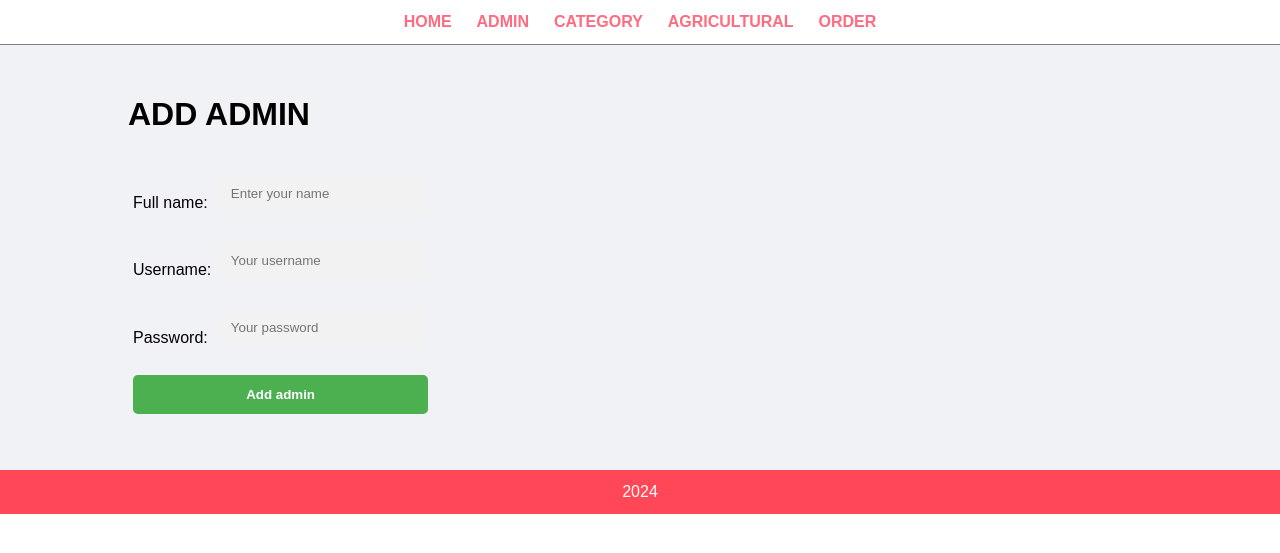
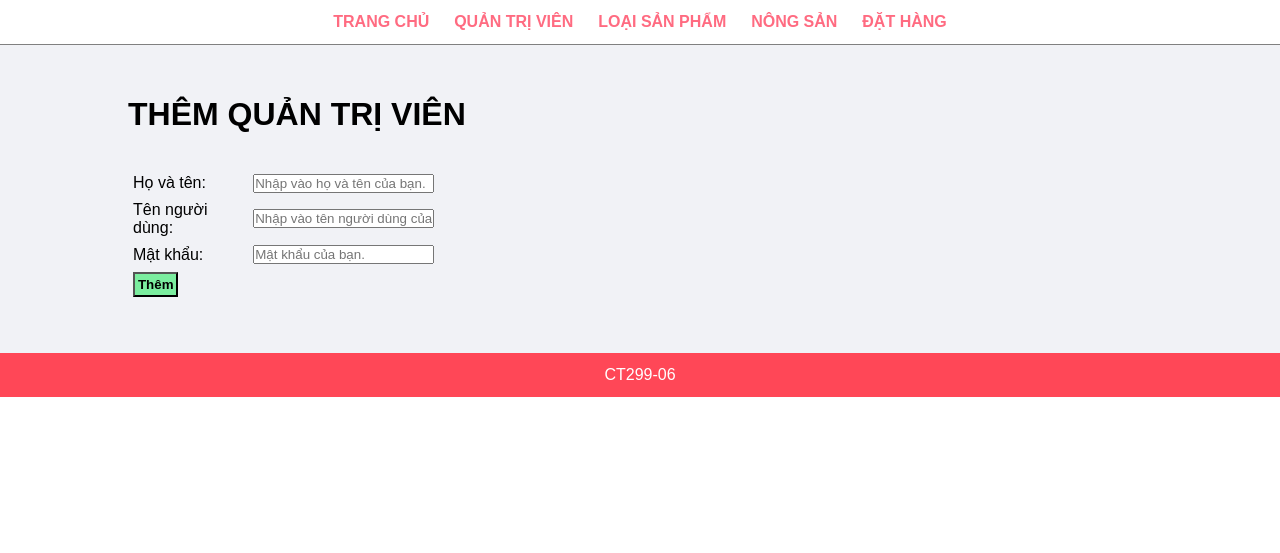
Before and after one commit to duongnhu10/AgriMarketHub_V1, a PHP site: page /admin/add-admin.php in a window 1280 px wide. Shown: the top 553 px of the page. Run offline with PHP 8.4, Linux system fonts and the light colour scheme.

Commit message:
update ns_v2

```diff
--- a/admin/add-admin.php
+++ b/admin/add-admin.php
@@ -2,7 +2,7 @@
 
 <div class="main-content">
     <div class="wrapper">
-        <h1>ADD ADMIN</h1>
+        <h1>THÊM QUẢN TRỊ VIÊN</h1>
         <br><br>
 
         <?php
@@ -17,29 +17,29 @@
             <table class="tbl-30">
 
                 <tr>
-                    <td>Full name: </td>
+                    <td>Họ và tên: </td>
                     <td>
-                        <input type="text" name="full_name" placeholder="Enter your name">
+                        <input type="text" name="ho_va_ten" placeholder="Nhập vào họ và tên của bạn.">
                     <td>
                 </tr>
 
                 <tr>
-                    <td>Username: </td>
+                    <td>Tên người dùng: </td>
                     <td>
-                        <input type="text" name="username" placeholder="Your username">
+                        <input type="text" name="ten_nguoi_dung" placeholder="Nhập vào tên người dùng của bạn.">
                     <td>
                 </tr>
 
                 <tr>
-                    <td>Password: </td>
+                    <td>Mật khẩu: </td>
                     <td>
-                        <input type="password" name="password" placeholder="Your password">
+                        <input type="password" name="mat_khau" placeholder="Mật khẩu của bạn.">
                     <td>
                 </tr>
 
                 <tr>
                     <td colspan="2">
-                        <input type="submit" name="submit" class="btn-secondary" value="Add admin">
+                        <input type="submit" name="submit" class="btn-secondary" value="Thêm">
                     </td>
                 </tr>
 
@@ -59,15 +59,15 @@ if (isset($_POST['submit'])) {
     // echo "Button Clicked";
 
     //1. Get the data from Form
-    $full_name = $_POST['full_name'];
-    $username = $_POST['username'];
-    $password = md5($_POST['password']); //Password Encryption with MD5
+    $ho_va_ten = $_POST['ho_va_ten'];
+    $ten_nguoi_dung = $_POST['ten_nguoi_dung'];
+    $mat_khau = md5($_POST['mat_khau']); //Password Encryption with MD5
 
     //2. SQL Query to Save the data into database
-    $sql = "INSERT INTO tbl_admin SET
-            full_name = '$full_name',
-            username = '$username',
-            password = '$password'
+    $sql = "INSERT INTO admin SET
+            ho_va_ten = '$ho_va_ten',
+            ten_nguoi_dung = '$ten_nguoi_dung',
+            mat_khau = '$mat_khau'
     ";
 
     //3. Executting Query and Save Data in Database
@@ -78,14 +78,14 @@ if (isset($_POST['submit'])) {
         //Data Inserted
         //echo "Data Inserted";
         //Create a Session Variable to Display Message
-        $_SESSION['add'] = "<div class='success'>Admin Added Successfully</div>";
+        $_SESSION['add'] = "<div class='success'>Thêm quản trị viên thành công.</div>";
         //Redirect Page to Manager Admin
         header("location:" . SITEURL . "admin/manager-admin.php");
     } else {
         //Failed to Insert
         // echo "Faile to Insert Data";
         //Create a Session Variable to Display Message
-        $_SESSION['add'] = "<div class='error'>Failed to Add Admin</div>";
+        $_SESSION['add'] = "<div class='error'>Thêm quản trị viên thất bại.</div>";
         //Redirect Page to Add Admin
         header("location:" . SITEURL . "admin/add-admin.php");
     }
--- a/admin/delete-admin.php
+++ b/admin/delete-admin.php
@@ -7,7 +7,7 @@ include('../config/constants.php'); //Out of admin
 $id = $_GET['id'];
 
 //2. Create SQL Query to Delete Admin
-$sql = "DELETE FROM tbl_admin WHERE id=$id";
+$sql = "DELETE FROM admin WHERE id=$id";
 
 //Execute the query
 $res = mysqli_query($conn, $sql);
@@ -18,14 +18,14 @@ if ($res == true) {
     //Query Executed Successfully and Admin Deleted
     // echo "Admin Deleted";
     //Create a Session Variable to Display Message
-    $_SESSION['delete'] = "<div class='success'>Admin Deleted Successfully</div>";
+    $_SESSION['delete'] = "<div class='success'>Xóa quản trị viên thành công.</div>";
     //Redirect Page to Manager Admin
     header("location:" . SITEURL . "admin/manager-admin.php");
 } else {
     //Failed to Delete Admin
     // echo "Failed to Delete Admin";
     //Create a Session Variable to Display Message
-    $_SESSION['delete'] = "<div class='error'>Failed to Delete Admin. Try again Later.</div>";
+    $_SESSION['delete'] = "<div class='error'>Xóa quản trị viên thất bại. Vui lòng thử lại sao.</div>";
     //Redirect Page to Manager Admin
     header("location:" . SITEURL . "admin/manager-admin.php");
 }
--- a/admin/manager-agricultural.php
+++ b/admin/manager-agricultural.php
@@ -5,11 +5,11 @@
 
     <div class="wrapper">
 
-        <h1>MANAGER AGRICULTURAL</h1>
+        <h1>QUẢN LÝ NÔNG SẢN</h1>
         <br><br><br>
 
         <!-- Button to Add Admin -->
-        <a href="#" class="btn-primary">Add agricultural</a>
+        <a href="#" class="btn-primary">Thêm sản phẩm</a>
 
         <br><br><br>
 
--- a/admin/manager-category.php
+++ b/admin/manager-category.php
@@ -5,11 +5,11 @@
 
     <div class="wrapper">
 
-        <h1>MANAGER CATEGORY</h1>
+        <h1>QUẢN LÝ LOẠI SẢN PHẨM</h1>
         <br><br><br>
 
         <!-- Button to Add Admin -->
-        <a href="#" class="btn-primary">Add category</a>
+        <a href="#" class="btn-primary">Thêm loại sản phẩm</a>
 
         <br><br><br>
 
--- a/admin/manager-order.php
+++ b/admin/manager-order.php
@@ -5,7 +5,7 @@
 
     <div class="wrapper">
 
-        <h1>MANAGER ORDER</h1>
+        <h1>QUẢN LÝ ĐẶT HÀNG</h1>
         <br><br><br>
 
         <table class="tbl-full">
--- a/admin/partials/footer.php
+++ b/admin/partials/footer.php
@@ -1,7 +1,7 @@
 <!-- Footer Section Starts -->
 <div class="footer">
     <div class="wrapper">
-        <p class="text-center">2024</p>
+        <p class="text-center">CT299-06</p>
     </div>
 </div>
 <!-- Footer Section Ends -->
--- a/admin/partials/menu.php
+++ b/admin/partials/menu.php
@@ -3,7 +3,7 @@
 <html>
 
 <head>
-    <title>Agricultural - Page Home</title>
+    <title>Nông sản - Trang chủ</title>
     <link rel="stylesheet" href="/css/admin.css">
 </head>
 
@@ -12,11 +12,11 @@
     <div class="menu">
         <div class="wrapper">
             <ul class="text-center">
-                <li><a href="index.php">Home</a></li>
-                <li><a href="manager-admin.php">Admin</a></li>
-                <li><a href="manager-category.php">Category</a></li>
-                <li><a href="manager-agricultural.php">Agricultural</a></li>
-                <li><a href="manager-order.php">Order</a></li>
+                <li><a href="index.php">TRANG CHỦ</a></li>
+                <li><a href="manager-admin.php">QUẢN TRỊ VIÊN</a></li>
+                <li><a href="manager-category.php">LOẠI SẢN PHẨM</a></li>
+                <li><a href="manager-agricultural.php">NÔNG SẢN</a></li>
+                <li><a href="manager-order.php">ĐẶT HÀNG</a></li>
             </ul>
         </div>
     </div>
--- a/config/constants.php
+++ b/config/constants.php
@@ -7,7 +7,7 @@ define('SITEURL', 'http://localhost:3000/');
 define('LOCALHOST', 'localhost');
 define('DB_USERNAME', 'root');
 define('DB_PASSWORD', '');
-define('DB_NAME', 'agrimarkethub');
+define('DB_NAME', 'ns_v2');
 
 $conn = mysqli_connect(LOCALHOST, DB_USERNAME, DB_PASSWORD); //Database Connection
 
--- a/css/admin.css
+++ b/css/admin.css
@@ -145,8 +145,8 @@ table tr td {
 }
 
 /* Style for input fields */
-input[type="text"],
-input[type="password"] {
+.text,
+.password {
   width: 100%;
   padding: 12px;
   margin-bottom: 20px;
@@ -156,7 +156,7 @@ input[type="password"] {
 }
 
 /* Style for the login button */
-input[type="submit"] {
+.submit {
   width: 100%;
   padding: 12px;
   background-color: #4caf50;
@@ -169,7 +169,7 @@ input[type="submit"] {
 }
 
 /* Style for the login button when hovered */
-input[type="submit"]:hover {
+.submit:hover {
   background-color: #45a049;
 }
 
```
Also changed, not shown: admin/index.php (+16 -5 lines), admin/login.php (+28 -15 lines), admin/manager-admin.php (+13 -13 lines), admin/update-admin.php (+15 -15 lines), admin/update-password.php (+15 -15 lines).
